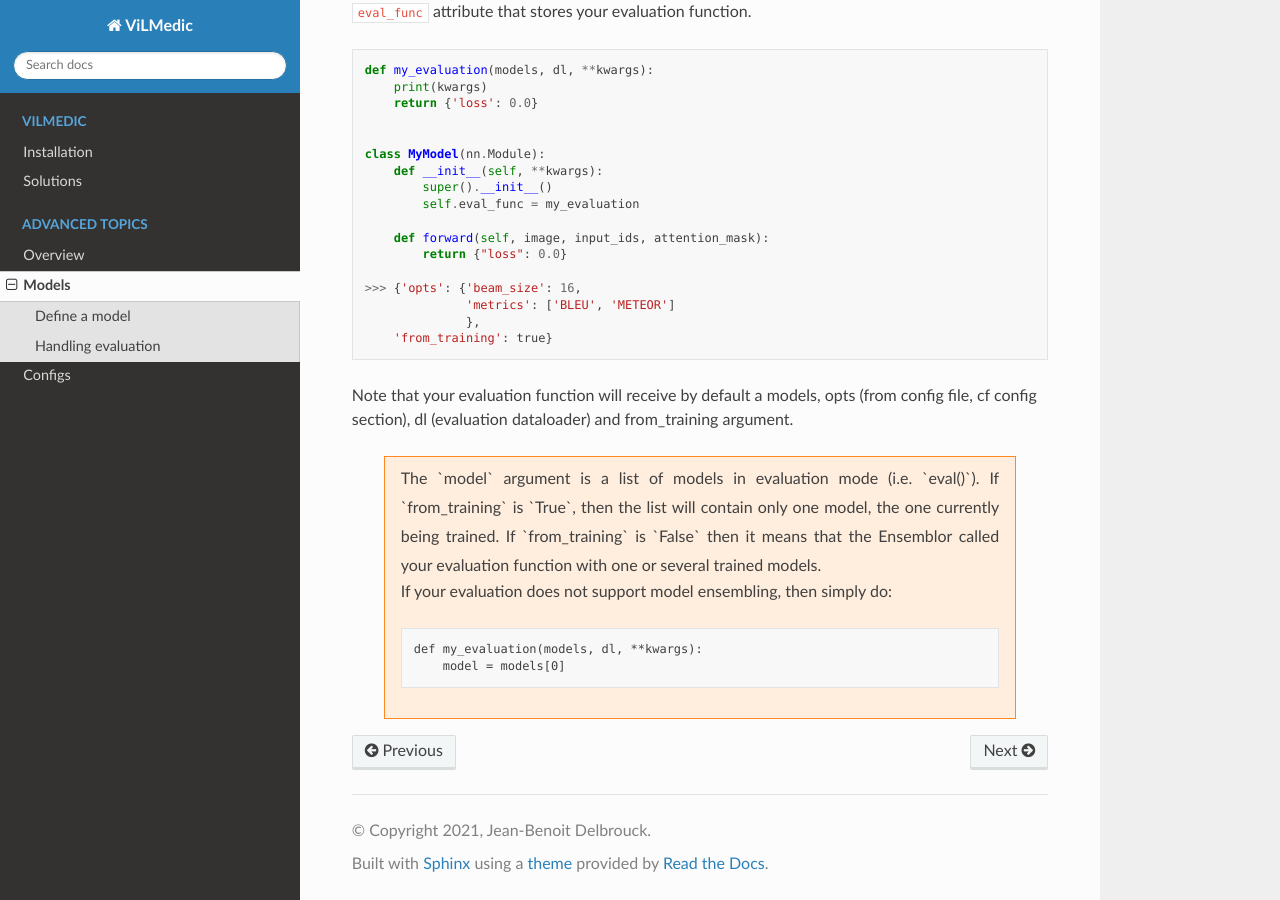
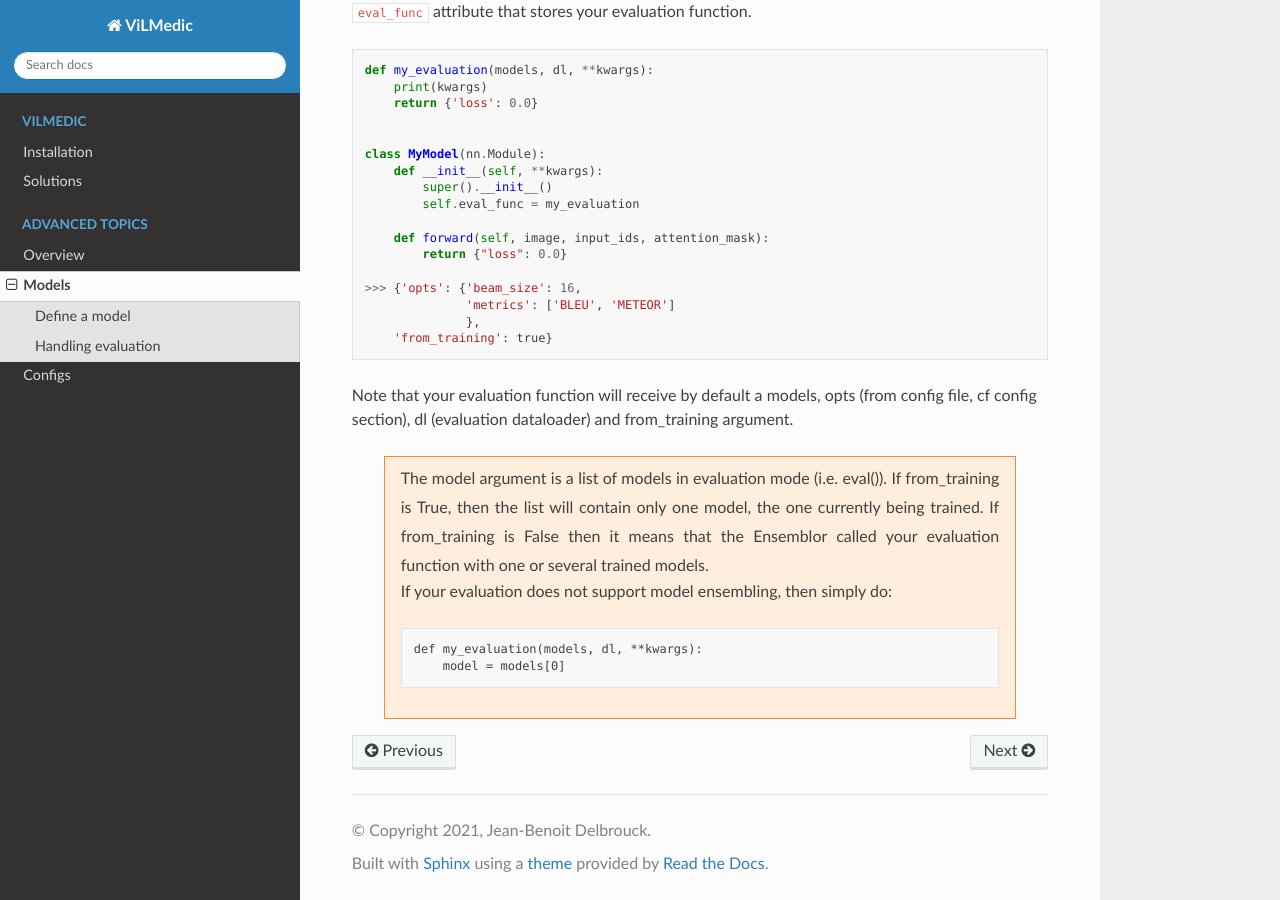
Before and after one commit to jbdel/vilmedic, a Sphinx documentation site: the page built from docs/source/advance/models.md, in a window 1280 px wide and 900 px high, scrolled down 2167 px. Built offline with Sphinx 7.4.7 and the Read the Docs theme 2.0.0, drawn with Linux system fonts in a browser that asks for light colours; pages that are not in the unit, such as notebooks, are missing from menus.

Commit message:
minor doc

```diff
--- a/docs/source/advance/models.md
+++ b/docs/source/advance/models.md
@@ -115,8 +115,9 @@ Note that your evaluation function will receive by default a models, opts (from
 and from_training argument.
 
 <div class="warning_box">
-The `model` argument is a list of models in evaluation mode (i.e. `eval()`). If `from_training` is `True`, then the list will contain only one model, the one
-currently being trained. If `from_training` is `False` then it means that the Ensemblor
+The <span class="pre">model</span> argument is a list of models in evaluation mode (i.e. <span class="pre">eval()</span>).
+If <span class="pre">from_training</span> is <span class="pre">True</span>, then the list will contain only one model, the one
+currently being trained. If <span class="pre">from_training</span> is <span class="pre">False</span> then it means that the Ensemblor
 called your evaluation function with one or several trained models.
 
 If your evaluation does not support model ensembling, then simply do:
```
Also changed, not shown: docs/source/advance/overview.md (+3 -1 lines).
